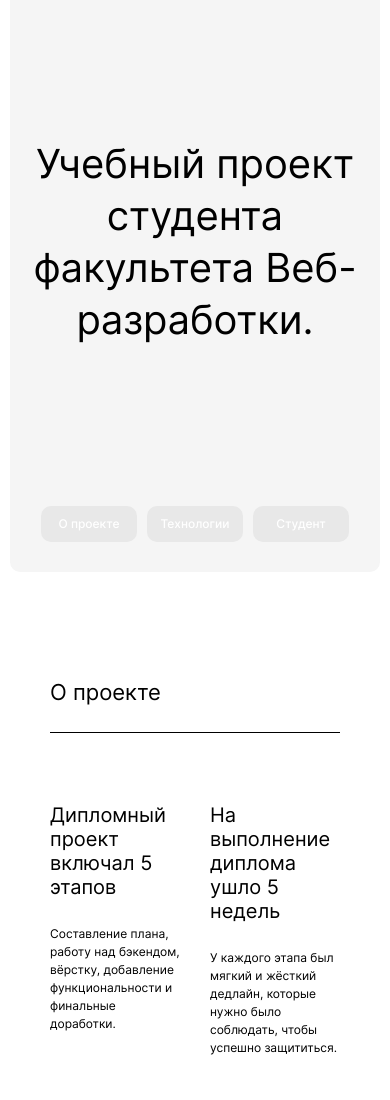
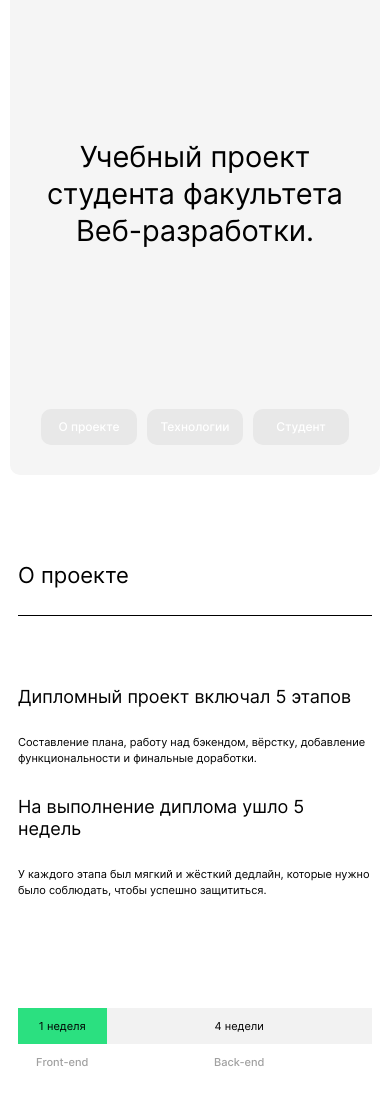
Before and after one commit to keeryl/movies-explorer-frontend, a React app: page / in a window 390 px wide. Shown: the part 100-1200 px from the top of the page. Built offline with nearby package versions, Linux system fonts and the light colour scheme; a web font is replaced by a local one.

Commit message:
dev: dev in progress

```diff
--- a/src/components/AboutProject/AboutProject.css
+++ b/src/components/AboutProject/AboutProject.css
@@ -120,11 +120,40 @@
 }
 
 @media screen and (max-width: 768px) {
+
   .about-project__wrapper {
     padding: 80px 50px;
   }
+
   .about-project__item-text {
     font-size: 12px;
     line-height: 18px;
   }
 }
+
+@media screen and (max-width: 640px) {
+
+  .about-project__wrapper {
+    padding: 60px 18px;
+  }
+
+  .about-project__items {
+    grid-template-columns: 1fr;
+  }
+
+  .about-project__item-title {
+    font-size: 18px;
+    line-height: 22px;
+  }
+
+  .about-project__item-text {
+    font-size: 11px;
+    line-height: 16px;
+  }
+
+  .graphics-text {
+    font-size: 11px;
+    line-height: 13px;
+  }
+
+}
--- a/src/components/Footer/Footer.css
+++ b/src/components/Footer/Footer.css
@@ -81,3 +81,14 @@
   opacity: .2;
   cursor: default;
 }
+
+@media screen and (max-width: 540px) {
+  .footer__second-line {
+    flex-direction: column-reverse;
+    gap: 30px;
+  }
+
+  .footer__links {
+    flex-direction: column;
+  }
+}
--- a/src/components/Portfolio/Portfolio.css
+++ b/src/components/Portfolio/Portfolio.css
@@ -77,3 +77,10 @@
     font-size: 28px;
   }
 }
+
+@media screen and (max-width: 560px) {
+  .portfolio__link {
+    font-size: 18px;
+    line-height: 28px;
+  }
+}
--- a/src/components/Promo/Promo.css
+++ b/src/components/Promo/Promo.css
@@ -26,12 +26,19 @@
   text-align: center;
   max-width: 730px;
   margin: 0;
+  padding: 0 10px;
 }
 
 @media screen and (max-width: 768px) {
   .promo__header {
-    font-weight: 400;
     font-size: 40px;
     line-height: 52px;
   }
 }
+
+@media screen and (max-width: 608px) {
+  .promo__header {
+    font-size: 29px;
+    line-height: 37px;
+  }
+}
```
